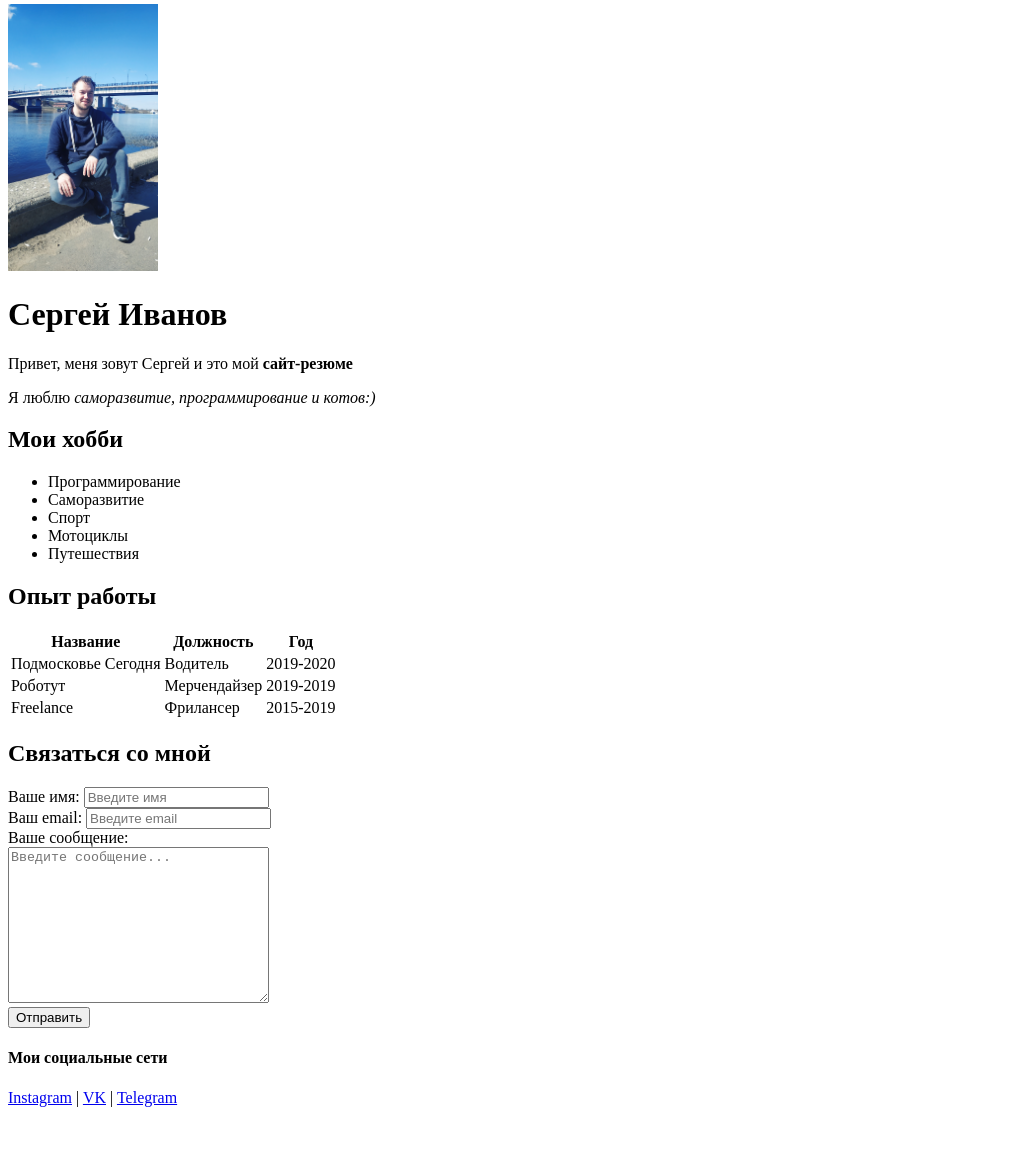
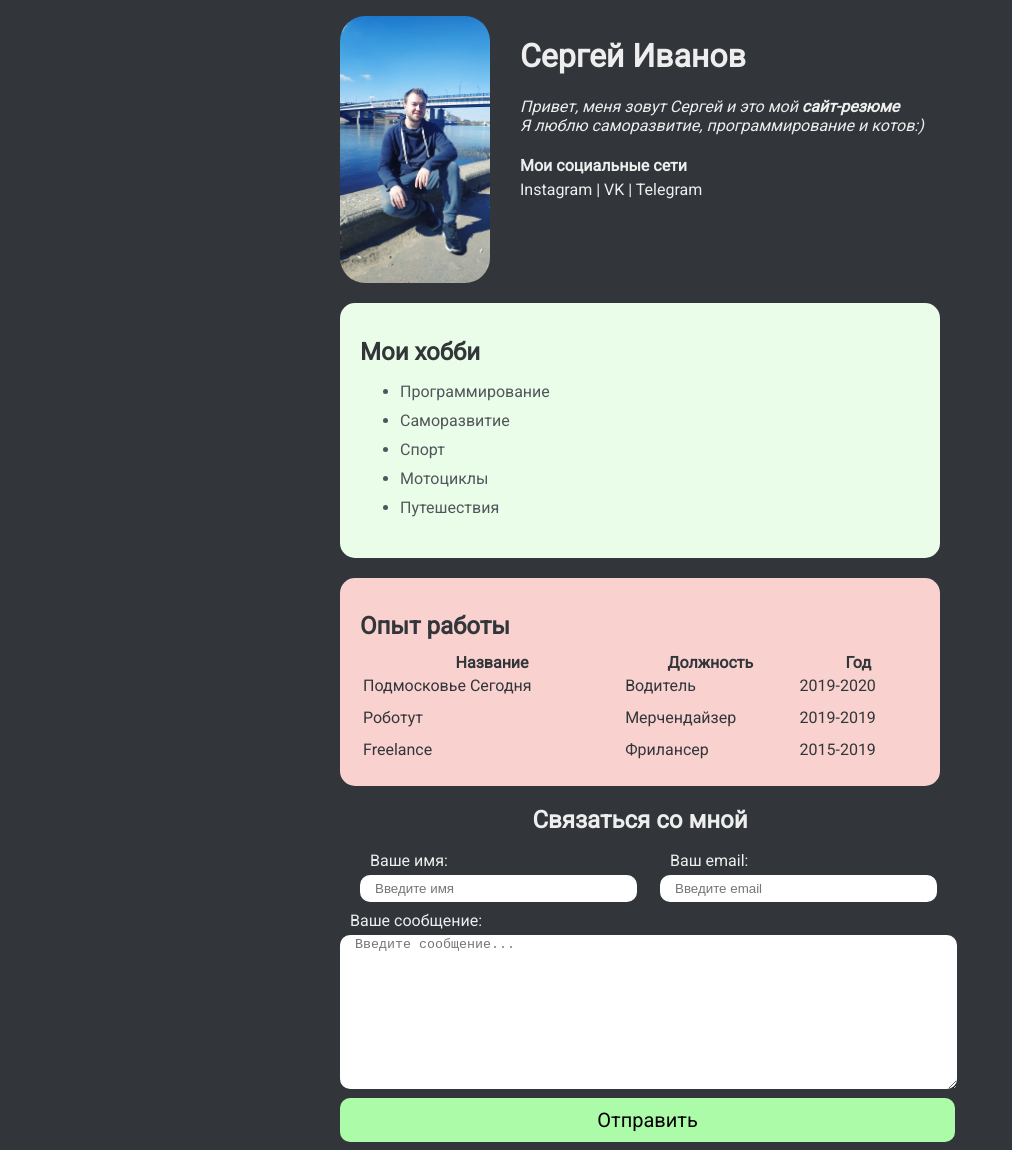
Before and after one commit to sjivanov/resume, a plain HTML site: page index.html in a window 1280 px wide. Shown: the part 4-1154 px from the top of the page, without its empty margins (0-1012 px from the left). Before the commit the page ends 1119 px from the top, so only its background shows below. Drawn offline with Linux system fonts and the light colour scheme.

Commit message:
Add styles

```diff
--- a/index.html
+++ b/index.html
@@ -6,30 +6,46 @@
     <meta name="viewport" content="width=device-width, initial-scale=1.0">
     <meta name="keywords" content="html, css, js">
     <meta name="description" content="Сайт-резюме-портфолио">
+    <link rel="stylesheet" href="style.css">
     <title>Sergey Resume </title>
 </head>
 <body>
 
-    <img src="img\ava.jpg" alt="фото" width="150">
+    <div class="conteiner">
+        <div class="info">
+            <img src="img\ava.jpg" alt="фото" width="150" class="ava">
 
+            <div class="info-text">
                 <h1>Сергей Иванов</h1>
 
                 <p>Привет, меня зовут Сергей и это мой <strong>сайт-резюме</strong></p>
                 <p>Я люблю <em>саморазвитие, программирование и котов:)</em></p>
 
+                <h4>Мои социальные сети</h4>
+                <a href="https://www.instagram.com/dikiy_kot_begemot/" target="blank">Instagram</a>
+                |
+                <a href="https://vk.com/id316802" target="blank">VK</a>
+                |
+                <a href="https://t.me/sjivanov"target="blank">Telegram</a>
+            </div>
+        </div>
+            <div class="card hobby">
+
         <h2>Мои хобби</h2>
 
-    <ul>
+        <ul class="list">
             <li>Программирование</li>
             <li>Саморазвитие</li>
             <li>Спорт</li>
             <li>Мотоциклы</li>
             <li>Путешествия</li>
         </ul>
+        </div>
 
+        <div class="card exp">
         <h2>Опыт работы</h2>
 
-    <table>
+        <table class="table">
             <thead>
                 <th>Название</th>
                 <th>Должность</th>
@@ -54,34 +70,32 @@
 
             </tbody>
         </table>
+        </div>
 
+        <form class="form">
             <h2>Связаться со мной</h2>
 
-    <form>
-        <div>
+            <div class="form-row">
+                <div class="form-group">
                     <label for="name">Ваше имя:</label>
                     <input type="text" id="name" placeholder="Введите имя">
                 </div>
 
-        <div>
+                <div class="form-group">
                     <label for="email">Ваш email:</label>
                     <input type="email" id="email" placeholder="Введите email">
                 </div>
+            </div>
 
-        <div>
+            <div class="form-group">
                 <label for="message">Ваше сообщение:</label>
-            <br>
                 <textarea id="message" cols="30" rows="10" placeholder="Введите сообщение..."></textarea>
             </div>
 
-        <button type="submit">Отправить</button>
+            <button type="submit" class="btn">Отправить</button>
         </form>
 
-    <h4>Мои социальные сети</h4>
-    <a href="https://www.instagram.com/dikiy_kot_begemot/" target="blank">Instagram</a>
-    |
-    <a href="https://vk.com/id316802" target="blank">VK</a>
-    |
-    <a href="https://t.me/sjivanov"target="blank">Telegram</a>
+
+    </div>
 </body>
 </html>
--- /dev/null
+++ b/style.css
@@ -0,0 +1,155 @@
+@import url('https://fonts.googleapis.com/css2?family=Roboto&display=swap');
+
+body{
+    font-size: 16px;
+    font-family: 'Roboto';
+    font-weight: normal;
+    background: #32363a;
+    color: #eeeeee;
+}
+
+.conteiner{
+    margin: auto;
+    max-width: 600px;
+    margin-top: 20px;
+}
+
+.ava{
+    border-radius: 25px;
+}
+
+.info{
+    margin-bottom: 20px;
+    display: flex;
+}
+
+.info-text{
+    margin-left: 30px;
+}
+
+
+.info-text p {
+    font-style: italic;
+    margin: 0;
+}
+
+.info-text h4{
+    margin-bottom: 5px;
+}
+.card h2{
+    margin-bottom: 10px;
+}
+
+.card{
+    border-radius: 15px;
+    padding: 15px 20px;
+    margin-bottom: 20px;
+}
+
+.hobby{
+    color: #32363a;
+    background-color: rgb(234, 253, 233);
+}
+
+.exp{
+    color: #32363a;
+    background-color: #f9d2cf;
+}
+
+.form h2{
+    height: 5px;
+    text-align: center;
+}
+
+.form-row{
+    height: 80px;
+    display: flex;
+}
+
+.form-row .form-group{
+    margin: 20px;
+    width: 50%;
+}
+
+.form-row .form-group :last-child{
+    margin: 0px;
+}
+
+.form-group label{
+    display: block;
+    margin-bottom: 5px;
+    margin-left: 10px;
+}
+
+.form-group input{
+    width: 100%;
+    margin-bottom: 5px;
+    border: none;
+    border-radius: 10px;
+    height: 25px;
+    padding-left: 15px;
+
+}
+
+.form-group textarea{
+    width: 100%;
+    /* font-size: 25px; */
+    margin-bottom: 5px;
+    border: none;
+    border-radius: 10px;
+    padding-left: 15px;
+}
+
+a{
+    color: #eee;;
+    text-decoration: none;
+}
+
+a:hover{
+    text-decoration: underline;
+}
+
+.btn{
+    width: calc(100% + 15px);
+    font-size: 20px;
+    background: #acfba8;
+    padding: 10px;
+    border: none;
+    cursor: pointer;
+    border-radius: 10px;
+    font-family: inherit;
+}
+
+.list li{
+    color: #51555c;
+    padding-bottom: 10px;
+}
+
+.table{
+    width: 100%;
+}
+
+.table td{
+    padding-bottom: 10px;
+}
+
+
+@media(max-width: 650px){
+    .info{
+        display: block;
+        text-align: center;
+    }
+}
+
+/* @media(max-width: 500px){
+    .form-row{
+        height: 80px;
+        display: block;
+    }
+
+    .form-row .form-group{
+        width: 100%;
+        margin-right: 0px;
+        margin-bottom: 10px;
+    }
+} */
```
Lines whose indentation alone changed are shown as unchanged.
